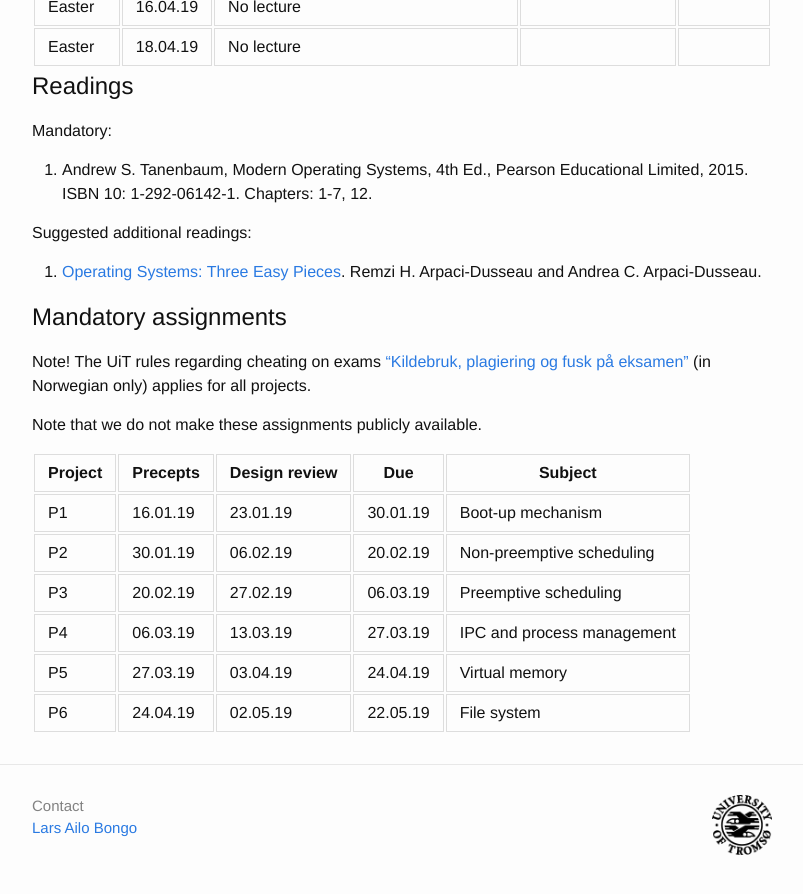
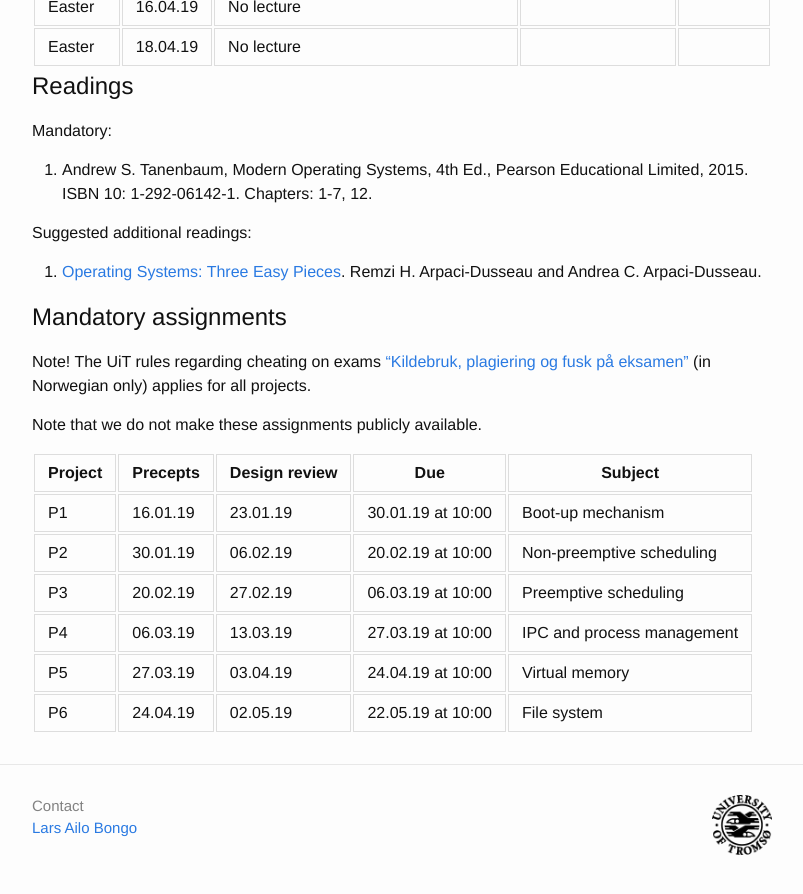
Before and after one commit to uit-inf-2201-s19/uit-inf-2201-s19.github.io, a Jekyll site: the page built from index.md, in a window 1280 px wide and 900 px high, scrolled down 2002 px. Shown: the top 894 px of the window, without its empty margins (238-1041 px from the left). Built offline with Jekyll 4.4.1, drawn with Linux system fonts in a browser that asks for light colours.

Commit message:
Add deadline time

```diff
--- a/index.md
+++ b/index.md
@@ -87,9 +87,9 @@ Note that we do not make these assignments publicly available.
 
 | Project |	Precepts | Design review | Due | Subject|
 |---------|----------|----------|----------|---------|
-| P1      | 16.01.19 | 23.01.19 | 30.01.19 | Boot-up mechanism |
-| P2      | 30.01.19 | 06.02.19 | 20.02.19 | Non-preemptive scheduling |
-| P3      | 20.02.19 | 27.02.19 | 06.03.19 | Preemptive scheduling |
-| P4      | 06.03.19 | 13.03.19 | 27.03.19 | IPC and process management |
-| P5      | 27.03.19 | 03.04.19 | 24.04.19 | Virtual memory |
-| P6      | 24.04.19 | 02.05.19 | 22.05.19 | File system |
+| P1      | 16.01.19 | 23.01.19 | 30.01.19 at 10:00 | Boot-up mechanism |
+| P2      | 30.01.19 | 06.02.19 | 20.02.19 at 10:00 | Non-preemptive scheduling |
+| P3      | 20.02.19 | 27.02.19 | 06.03.19 at 10:00 | Preemptive scheduling |
+| P4      | 06.03.19 | 13.03.19 | 27.03.19 at 10:00 | IPC and process management |
+| P5      | 27.03.19 | 03.04.19 | 24.04.19 at 10:00 | Virtual memory |
+| P6      | 24.04.19 | 02.05.19 | 22.05.19 at 10:00 | File system |
```
